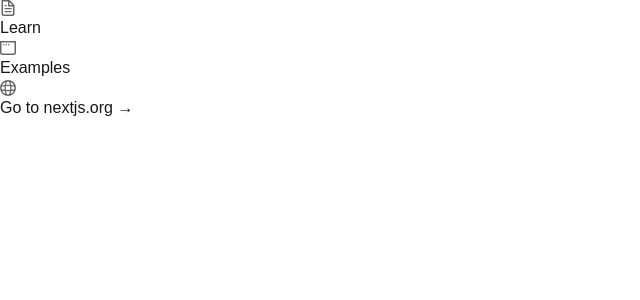
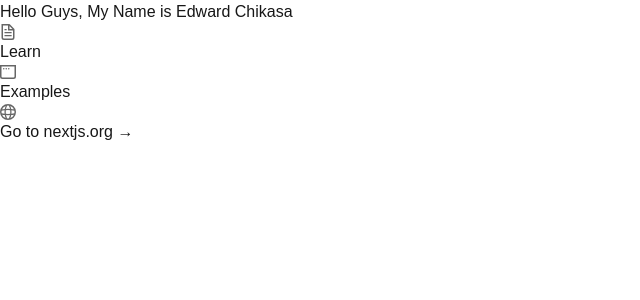
Before and after one commit to moadesiyun/amplify, a Next.js app: page / in a window 1280 px wide. Shown: the top 300 px of the page, without its empty margins (0-640 px from the left). Built offline with nearby package versions, Linux system fonts and the light colour scheme.

Commit message:
hello world

```diff
--- a/src/app/page.tsx
+++ b/src/app/page.tsx
@@ -3,7 +3,9 @@ import Image from "next/image";
 export default function Home() {
   return (
     <div className="grid grid-rows-[20px_1fr_20px] items-center justify-items-center min-h-screen p-8 pb-20 gap-16 sm:p-20 font-[family-name:var(--font-geist-sans)]">
-      <main className="flex flex-col gap-8 row-start-2 items-center sm:items-start"></main>
+      <main className="flex flex-col gap-8 row-start-2 items-center sm:items-start">
+        Hello Guys, My Name is Edward Chikasa
+      </main>
       <footer className="row-start-3 flex gap-6 flex-wrap items-center justify-center">
         <a
           className="flex items-center gap-2 hover:underline hover:underline-offset-4"
```
